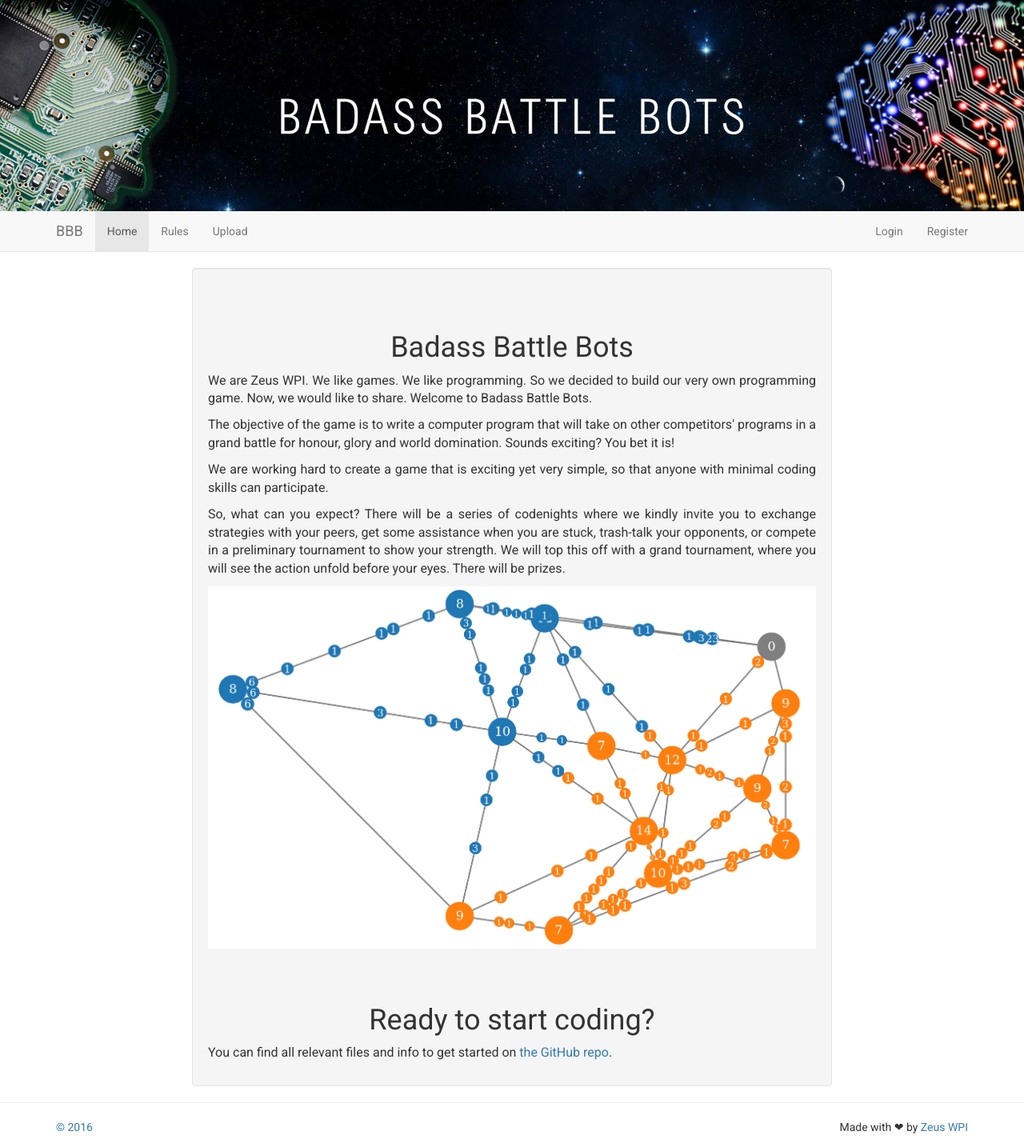
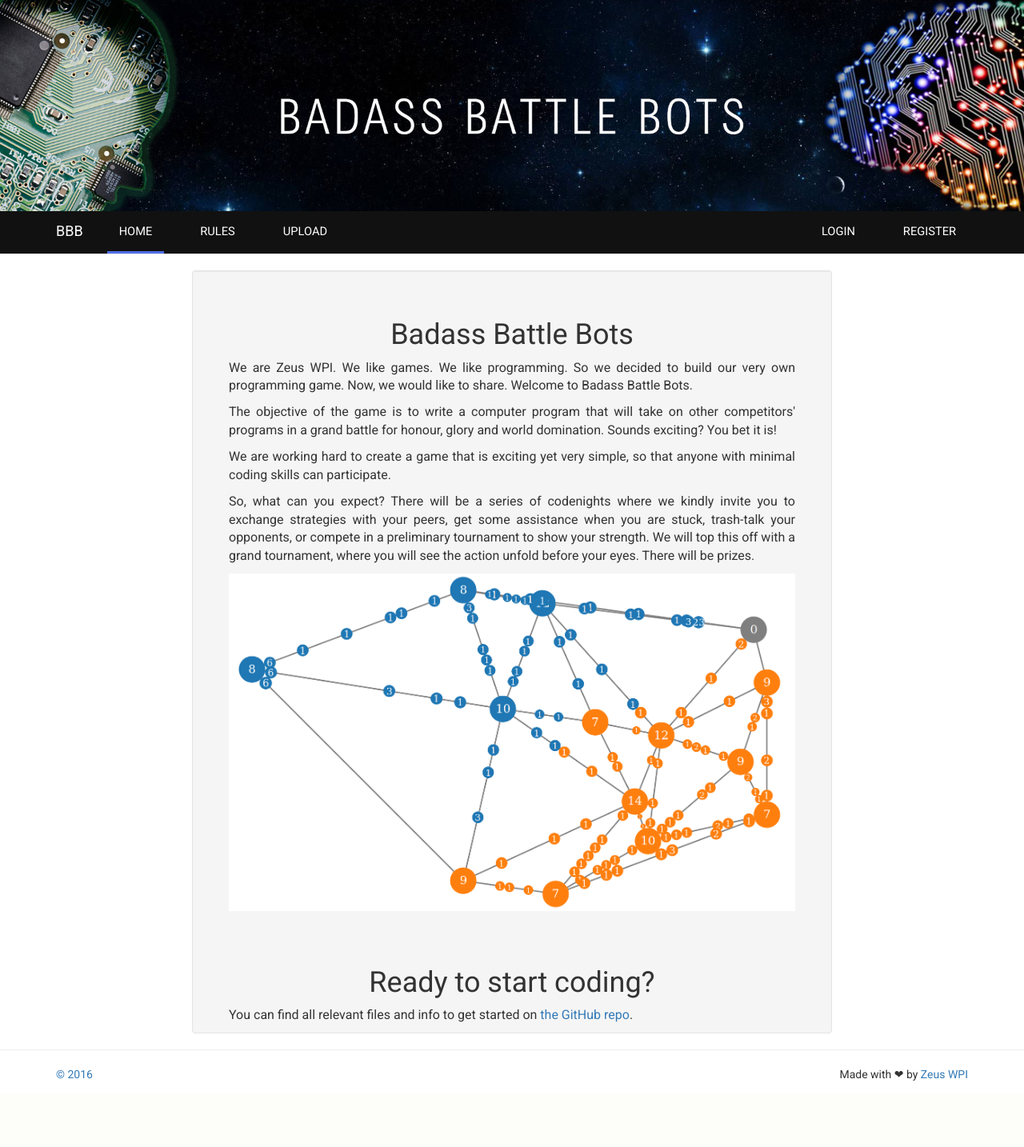
Before and after one commit to ZeusWPI/aichallenge, a Flask app: page / in a window 1280 px wide. Shown: the whole page at 80% size. After the commit the page ends 1351 px from the top, so only its background shows below. Run offline with Flask 2, Linux system fonts and the light colour scheme; some libraries are stand-ins or nearby versions.

Commit message:
black navbar, dirty dirty

```diff
--- a/web/static/style.css
+++ b/web/static/style.css
@@ -21,7 +21,31 @@
     max-height: 100vh;
     overflow: hidden;
 }
+@media (min-width: 768px) {
+    nav {
+        background-color: #111 !important;
+        color: #ccc;
+        width: 100%;
+    }
 
+    nav a {
+        color: #fff !important;
+    }
+
+    .active > a {
+        color: #fff !important;
+        background-color: inherit !important;
+        border-bottom: 3px solid rgb(80, 110, 230);
+    }
+
+    nav ul li {
+        display: inline-block;
+        line-height: 57px;
+        margin: 0 15px;
+        font-size: 11pt;
+        text-transform: uppercase;
+    }
+}
 .navbar {
     position: relative;
 }
@@ -34,7 +58,7 @@
 .content {
     max-width: 800px;
     margin: auto;
-    padding: 0 45;
+    padding: 0 45px;
     font-size: 12pt;
     text-align: justify;
     text-justify: inter-word;
```
